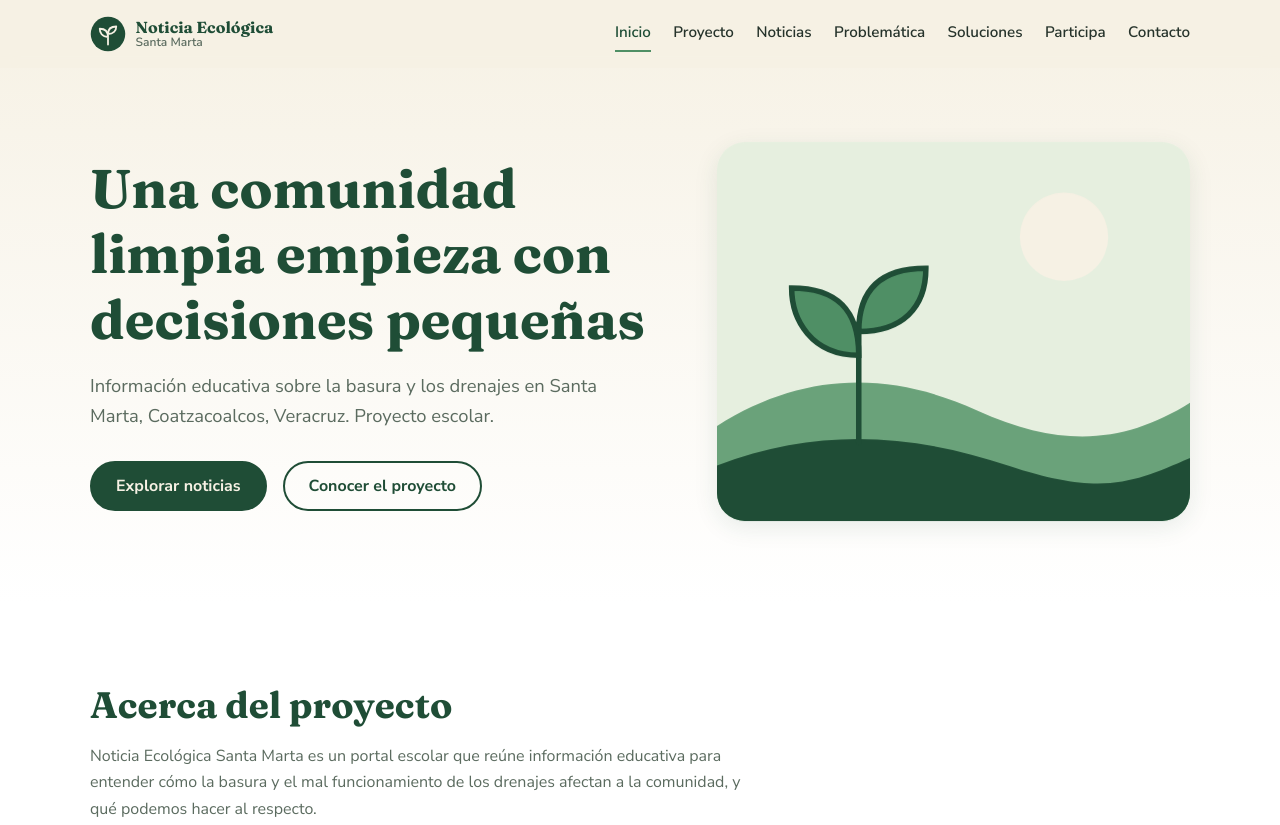
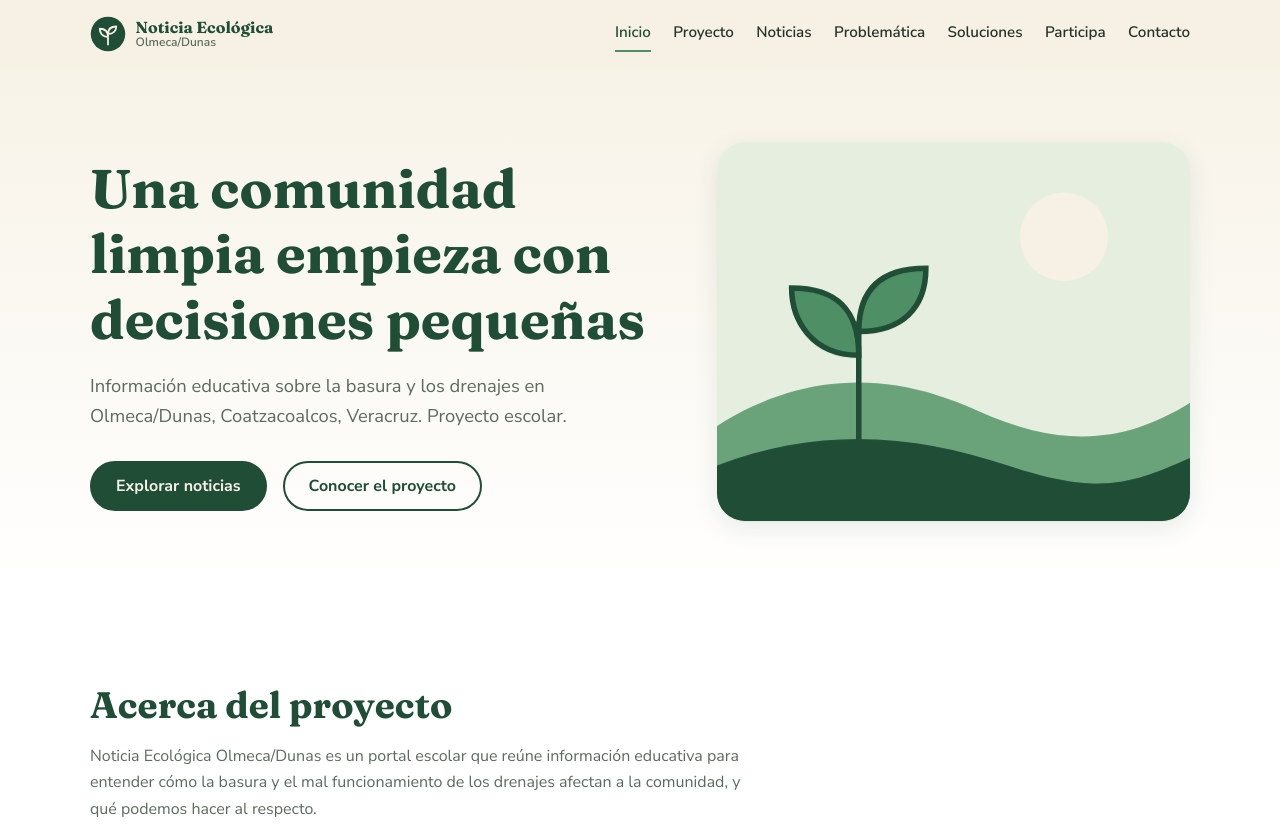
Before and after one commit to diosoppais24-tech/Ecolgia-Olmeca-Dunas-mejorado, a plain HTML site: page index.html in a window 1280 px wide. Shown: the top 825 px of the page. Drawn offline with Linux system fonts and the light colour scheme.

```diff
--- a/index.html
+++ b/index.html
@@ -3,7 +3,7 @@
 <head>
   <meta charset="UTF-8">
   <meta name="viewport" content="width=device-width, initial-scale=1">
-  <title>Noticia Ecológica Santa Marta</title>
+  <title>Noticia Ecológica Olmeca/Dunas</title>
   <meta name="description" content="Portal escolar sobre basura y drenajes en Santa Marta, Coatzacoalcos, Veracruz.">
   <link rel="icon" href="img/logo.svg">
   <link href="https://fonts.googleapis.com/css2?family=Fraunces:wght@600;700&family=Nunito+Sans:wght@400;600;700&display=swap" rel="stylesheet">
@@ -13,7 +13,7 @@
   <!-- ===== ENCABEZADO Y MENÚ ===== -->
   <header class="header" id="header">
     <div class="container nav">
-      <a href="#inicio" class="brand"><img src="img/logo.svg" alt="" width="36" height="36"><span>Noticia Ecológica <small>Santa Marta</small></span></a>
+      <a href="#inicio" class="brand"><img src="img/logo.svg" alt="" width="36" height="36"><span>Noticia Ecológica <small>Olmeca/Dunas</small></span></a>
       <button class="menu-btn" id="menuBtn" aria-label="Abrir menú" aria-expanded="false" aria-controls="menu">☰</button>
       <nav id="menu" class="menu">
         <a href="#inicio">Inicio</a><a href="#acerca">Proyecto</a><a href="#noticias">Noticias</a>
@@ -28,7 +28,7 @@
       <div class="container hero-grid">
         <div>
           <h1>Una comunidad limpia empieza con decisiones pequeñas</h1>
-          <p class="lead">Información educativa sobre la basura y los drenajes en Santa Marta, Coatzacoalcos, Veracruz. Proyecto escolar.</p>
+          <p class="lead">Información educativa sobre la basura y los drenajes en Olmeca/Dunas, Coatzacoalcos, Veracruz. Proyecto escolar.</p>
           <div class="actions"><a class="btn" href="#noticias">Explorar noticias</a><a class="btn btn-ghost" href="#acerca">Conocer el proyecto</a></div>
         </div>
         <img class="hero-img" src="img/hero.jpg" onerror="this.onerror=null;this.src='img/hero.svg'" alt="Ilustración de plantas y colinas verdes">
@@ -39,7 +39,7 @@
     <section id="acerca" class="section">
       <div class="container">
         <h2>Acerca del proyecto</h2>
-        <p class="intro">Noticia Ecológica Santa Marta es un portal escolar que reúne información educativa para entender cómo la basura y el mal funcionamiento de los drenajes afectan a la comunidad, y qué podemos hacer al respecto.</p>
+        <p class="intro">Noticia Ecológica Olmeca/Dunas es un portal escolar que reúne información educativa para entender cómo la basura y el mal funcionamiento de los drenajes afectan a la comunidad, y qué podemos hacer al respecto.</p>
         <div class="grid g2">
           <article class="box"><h3>Misión</h3><p>Informar y sensibilizar a los habitantes de Santa Marta sobre el manejo responsable de los residuos y el cuidado de los drenajes.</p></article>
           <article class="box"><h3>Visión</h3><p>Una comunidad que cuida su entorno, participa activamente y mantiene calles y drenajes limpios.</p></article>
@@ -79,8 +79,8 @@
     <!-- ===== PROBLEMÁTICA ===== -->
     <section id="problematica" class="section">
       <div class="container">
-        <h2>Problemática de Santa Marta</h2>
-        <p class="intro">En zonas urbanas como Santa Marta, la basura que llega a calles y drenajes puede bloquear el paso del agua, sobre todo en temporada de lluvias. <em>reemplázalo con datos y observaciones propias verificadas.</em></p>
+        <h2>Problemática de Olmeca/Dunas</h2>
+        <p class="intro">En zonas urbanas como Olmeca y Dunas, la basura que llega a calles y drenajes puede bloquear el paso del agua, sobre todo en temporada de lluvias. <em>reemplázalo con datos y observaciones propias verificadas.</em></p>
         <div class="grid g3">
           <article class="box"><h3>Causas</h3><ul><li>Residuos tirados en la vía pública.</li><li>Poca separación en origen.</li><li>Mantenimiento insuficiente de drenajes.</li></ul></article>
           <article class="box"><h3>Consecuencias</h3><ul><li>Encharcamientos e inundaciones.</li><li>Malos olores y fauna nociva.</li><li>Contaminación del suelo y del agua.</li></ul></article>
@@ -175,7 +175,7 @@
 
     <p class="notice">
       Las cifras corresponden a México en general y no representan
-      mediciones específicas de Santa Marta.
+      mediciones específicas de Olmeca y dunas.
     </p>
 
     <h3 class="sub">Fuentes de información</h3>
@@ -259,7 +259,7 @@
 <!-- ===== COMPROMISO AMBIENTAL ===== -->
 <section id="compromiso" class="section">
   <div class="container narrow">
-    <h2>Mi compromiso con Santa Marta</h2>
+    <h2>Mi compromiso con Olmeca/dunas</h2>
     <p class="intro">
       Selecciona las acciones que te comprometes a realizar
       para contribuir al cuidado de nuestra comunidad.
@@ -331,7 +331,7 @@
       <div><h3>Noticia Ecológica Santa Marta</h3><p>Proyecto escolar de educación ambiental.</p><p>📍 Santa Marta, Coatzacoalcos, Veracruz.</p></div>
       <div><h3>Navegación</h3><nav><a href="#inicio">Inicio</a><a href="#acerca">Proyecto</a><a href="#noticias">Noticias</a><a href="#problematica">Problemática</a><a href="#soluciones">Soluciones</a><a href="#participa">Participa</a></nav></div>
     </div>
-    <p class="copy">© 2026 Noticia Ecológica Santa Marta · Contenido de ejemplo con fines educativos</p>
+    <p class="copy">© 2026 Noticia Ecológica Olmeca/Dunas · Contenido de ejemplo con fines educativos</p>
   </footer>
 
   <button id="toTop" class="to-top" aria-label="Volver al inicio" hidden>↑</button>
```
